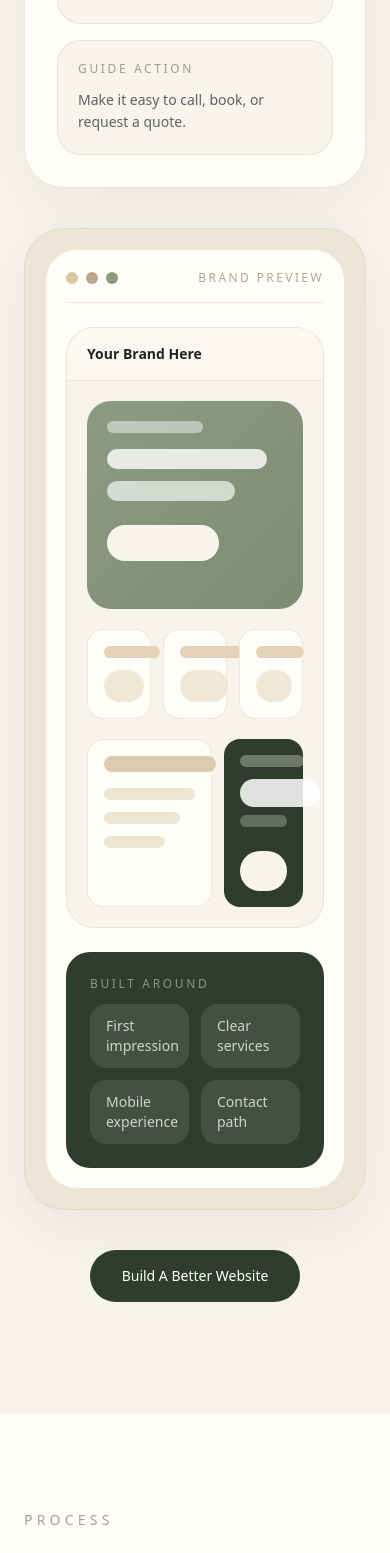
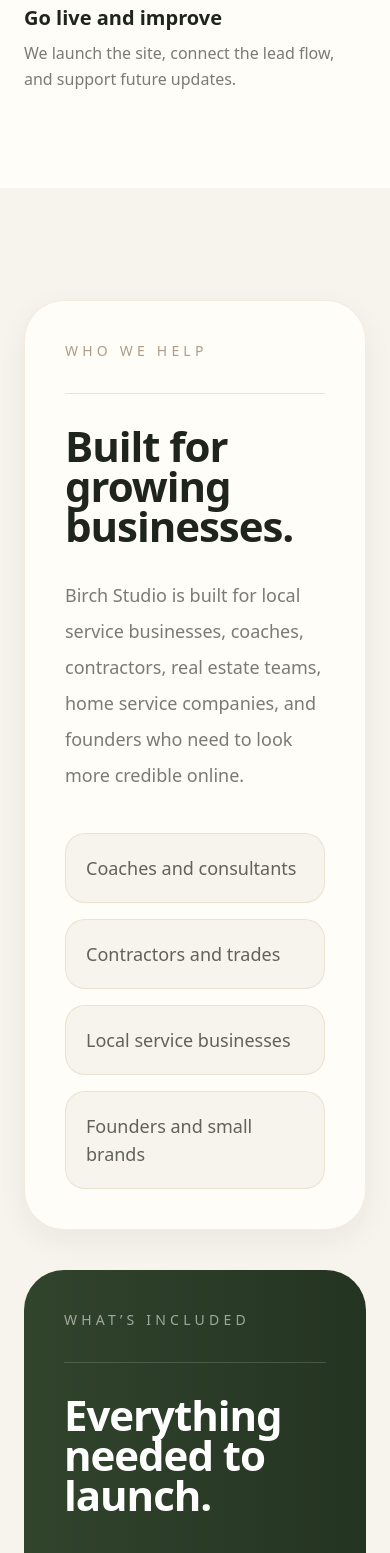
Before and after one commit to myusufabaig/Repository-name-birch-studio-site, a Next.js app: page / in a window 390 px wide. Shown: the part 4181-5734 px from the top of the page. Built offline with nearby package versions, Linux system fonts and the light colour scheme.

Commit message:
Align sections and polish pricing layout

```diff
--- a/src/app/page.tsx
+++ b/src/app/page.tsx
@@ -130,10 +130,6 @@ export default function Home() {
           <div className="hidden md:flex gap-10 text-sm text-[#1F241C]/60">
             <a href="#services" className="hover:text-[#2F3D2C] transition">
               Services
-            </a>
-
-            <a href="#brand" className="hover:text-[#2F3D2C] transition">
-              Brand
             </a>
 
             <a href="#pricing" className="hover:text-[#2F3D2C] transition">
@@ -361,179 +357,6 @@ export default function Home() {
         </div>
       </section>
 
-      {/* BRAND */}
-      <section id="brand" className="py-28 px-6 bg-[#F7F4ED]">
-        <div className="max-w-7xl mx-auto">
-          <div className="mb-14 animate-fade-up">
-            <p className="text-sm tracking-[0.3em] text-[#7A5C3E]/60 mb-4 uppercase">
-              Brand Showcase
-            </p>
-
-            <h2 className="text-4xl md:text-5xl font-semibold max-w-3xl leading-tight">
-              Make the business feel established.
-            </h2>
-
-            <p className="text-lg text-[#1F241C]/60 max-w-2xl mt-6 leading-relaxed">
-              A clean place to show what you do, why it matters, and how
-              customers can reach you.
-            </p>
-          </div>
-
-          <div className="grid lg:grid-cols-[0.85fr_1.15fr] gap-10 items-stretch">
-            {/* LEFT COPY */}
-            <div className="rounded-[2.5rem] border border-[#E2D2B8]/50 bg-[#FFFDF8] p-8 md:p-10 shadow-[0_20px_60px_rgba(47,61,44,0.06)] animate-fade-up-delay-1 transition duration-500 hover:shadow-2xl">
-              <div className="grid gap-4">
-                <div className="rounded-[1.5rem] bg-[#F7F4ED] border border-[#E2D2B8]/50 p-5 transition duration-300 hover:-translate-y-1 hover:shadow-md">
-                  <p className="text-xs tracking-[0.22em] uppercase text-[#7A5C3E]/60 mb-3">
-                    Show the brand
-                  </p>
-
-                  <p className="text-sm text-[#1F241C]/70 leading-relaxed">
-                    Make the business look polished and credible.
-                  </p>
-                </div>
-
-                <div className="rounded-[1.5rem] bg-[#F7F4ED] border border-[#E2D2B8]/50 p-5 transition duration-300 hover:-translate-y-1 hover:shadow-md">
-                  <p className="text-xs tracking-[0.22em] uppercase text-[#7A5C3E]/60 mb-3">
-                    Explain the offer
-                  </p>
-
-                  <p className="text-sm text-[#1F241C]/70 leading-relaxed">
-                    Make services clear without overloading the visitor.
-                  </p>
-                </div>
-
-                <div className="rounded-[1.5rem] bg-[#F7F4ED] border border-[#E2D2B8]/50 p-5 transition duration-300 hover:-translate-y-1 hover:shadow-md">
-                  <p className="text-xs tracking-[0.22em] uppercase text-[#7A5C3E]/60 mb-3">
-                    Guide action
-                  </p>
-
-                  <p className="text-sm text-[#1F241C]/70 leading-relaxed">
-                    Make it easy to call, book, or request a quote.
-                  </p>
-                </div>
-              </div>
-            </div>
-
-            {/* RIGHT BRAND MOCKUP */}
-            <div className="rounded-[2.5rem] bg-[#EDE6D8] border border-[#E2D2B8]/60 p-5 md:p-6 shadow-[0_20px_60px_rgba(47,61,44,0.08)] animate-fade-up-delay-2 transition duration-500 hover:shadow-2xl">
-              <div className="rounded-[2rem] bg-[#FFFDF8] border border-[#E2D2B8]/50 p-5 md:p-6 h-full premium-shimmer">
-                <div className="flex items-center justify-between border-b border-[#E2D2B8]/50 pb-4 mb-6">
-                  <div className="flex items-center gap-2">
-                    <span className="w-3 h-3 rounded-full bg-[#D8C5A4]" />
-                    <span className="w-3 h-3 rounded-full bg-[#B9A98C]" />
-                    <span className="w-3 h-3 rounded-full bg-[#8D9A82]" />
-                  </div>
-
-                  <p className="text-xs tracking-[0.2em] uppercase text-[#7A5C3E]/55">
-                    Brand Preview
-                  </p>
-                </div>
-
-                <div className="rounded-[1.75rem] bg-[#F7F4ED] border border-[#E2D2B8]/50 overflow-hidden">
-                  <div className="flex items-center justify-between px-5 py-4 border-b border-[#E2D2B8]/50 bg-[#FBF8F2]">
-                    <div className="text-sm font-semibold text-[#1F241C]">
-                      Your Brand Here
-                    </div>
-
-                    <div className="hidden sm:flex gap-4 text-xs text-[#1F241C]/55">
-                      <span>Services</span>
-                      <span>Story</span>
-                      <span>Contact</span>
-                    </div>
-                  </div>
-
-                  <div className="p-5">
-                    <div className="rounded-[1.5rem] bg-[#7D8D71] h-52 mb-5 relative overflow-hidden">
-                      <div className="absolute inset-0 bg-[linear-gradient(135deg,rgba(255,255,255,0.12),rgba(255,255,255,0))]" />
-
-                      <div className="absolute left-5 top-5 max-w-[220px]">
-                        <div className="h-3 w-24 rounded-full bg-white/45 mb-4" />
-                        <div className="h-5 w-40 rounded-full bg-white/80 mb-3" />
-                        <div className="h-5 w-32 rounded-full bg-white/65 mb-6" />
-                        <div className="h-9 w-28 rounded-full bg-[#F7F4ED]" />
-                      </div>
-                    </div>
-
-                    <div className="grid grid-cols-3 gap-3 mb-5">
-                      <div className="rounded-2xl bg-[#FFFDF8] border border-[#E2D2B8]/50 p-4 transition duration-300 hover:-translate-y-1">
-                        <div className="h-3 w-14 rounded-full bg-[#E2D2B8] mb-3" />
-                        <div className="h-8 w-10 rounded-full bg-[#F0E7D6]" />
-                      </div>
-
-                      <div className="rounded-2xl bg-[#FFFDF8] border border-[#E2D2B8]/50 p-4 transition duration-300 hover:-translate-y-1">
-                        <div className="h-3 w-16 rounded-full bg-[#E2D2B8] mb-3" />
-                        <div className="h-8 w-12 rounded-full bg-[#F0E7D6]" />
-                      </div>
-
-                      <div className="rounded-2xl bg-[#FFFDF8] border border-[#E2D2B8]/50 p-4 transition duration-300 hover:-translate-y-1">
-                        <div className="h-3 w-12 rounded-full bg-[#E2D2B8] mb-3" />
-                        <div className="h-8 w-9 rounded-full bg-[#F0E7D6]" />
-                      </div>
-                    </div>
-
-                    <div className="grid grid-cols-5 gap-3">
-                      <div className="col-span-3 rounded-2xl bg-[#FFFDF8] border border-[#E2D2B8]/50 p-4">
-                        <div className="h-4 w-28 rounded-full bg-[#DCCBB0] mb-4" />
-
-                        <div className="space-y-3">
-                          <div className="h-3 rounded-full bg-[#EFE5D3] w-full" />
-                          <div className="h-3 rounded-full bg-[#EFE5D3] w-5/6" />
-                          <div className="h-3 rounded-full bg-[#EFE5D3] w-4/6" />
-                        </div>
-                      </div>
-
-                      <div className="col-span-2 rounded-2xl bg-[#2F3D2C] p-4 flex flex-col justify-between transition duration-300 hover:scale-[1.02]">
-                        <div>
-                          <div className="h-3 w-16 rounded-full bg-white/30 mb-3" />
-                          <div className="h-7 w-20 rounded-full bg-white/85 mb-2" />
-                          <div className="h-3 w-full rounded-full bg-white/25" />
-                        </div>
-
-                        <div className="h-10 rounded-full bg-[#F7F4ED] mt-6" />
-                      </div>
-                    </div>
-                  </div>
-                </div>
-
-                <div className="mt-6 rounded-[1.5rem] bg-[#2F3D2C] p-6 text-white">
-                  <p className="text-xs tracking-[0.22em] uppercase text-white/45 mb-3">
-                    Built around
-                  </p>
-
-                  <div className="grid grid-cols-2 gap-3 text-sm text-white/75">
-                    <div className="rounded-2xl bg-white/10 px-4 py-3 transition duration-300 hover:bg-white/15">
-                      First impression
-                    </div>
-
-                    <div className="rounded-2xl bg-white/10 px-4 py-3 transition duration-300 hover:bg-white/15">
-                      Clear services
-                    </div>
-
-                    <div className="rounded-2xl bg-white/10 px-4 py-3 transition duration-300 hover:bg-white/15">
-                      Mobile experience
-                    </div>
-
-                    <div className="rounded-2xl bg-white/10 px-4 py-3 transition duration-300 hover:bg-white/15">
-                      Contact path
-                    </div>
-                  </div>
-                </div>
-              </div>
-            </div>
-          </div>
-
-          <div className="mt-10 flex justify-center animate-fade-up-delay-3">
-            <a
-              href="#contact"
-              className="inline-flex items-center justify-center rounded-full bg-[#2F3D2C] px-8 py-4 text-sm text-white transition duration-300 hover:-translate-y-0.5 hover:scale-[1.02] hover:bg-[#1F241C] hover:shadow-xl"
-            >
-              Build A Better Website
-            </a>
-          </div>
-        </div>
-      </section>
-
       {/* PROCESS */}
       <section id="process" className="py-24 px-6 bg-[#FFFDF8]">
         <div className="max-w-7xl mx-auto grid md:grid-cols-2 gap-16">
@@ -596,80 +419,84 @@ export default function Home() {
         </div>
       </section>
 
-      {/* WHO WE HELP + WHAT'S INCLUDED */}
-      <section className="py-24 px-6 bg-[#F7F4ED]">
-        <div className="max-w-7xl mx-auto grid lg:grid-cols-2 gap-10">
-          <div className="rounded-[2.5rem] bg-[#FFFDF8] border border-[#E2D2B8]/50 p-8 md:p-10 animate-fade-up transition duration-500 hover:shadow-xl">
-            <p className="text-sm tracking-[0.3em] text-[#7A5C3E]/60 mb-4 uppercase">
+      {/* WHO WE HELP / WHAT'S INCLUDED */}
+      <section className="py-28 px-6 bg-[#F7F4ED]">
+        <div className="max-w-7xl mx-auto grid xl:grid-cols-2 gap-10 items-stretch">
+          <div className="rounded-[2.5rem] bg-[#FFFDF8] border border-[#E2D2B8]/40 shadow-[0_10px_30px_rgba(31,36,28,0.06)] p-10 md:p-12 h-full min-h-[620px] flex flex-col animate-fade-up transition duration-500 hover:shadow-xl">
+            <p className="text-sm tracking-[0.3em] text-[#7A5C3E]/60 mb-8 uppercase">
               Who We Help
             </p>
 
-            <h2 className="text-4xl md:text-5xl font-semibold leading-tight mb-6">
+            <div className="h-px w-full bg-[#E2D2B8]/60 mb-8" />
+
+            <h2 className="text-[42px] md:text-[52px] xl:text-[58px] leading-[0.95] tracking-tight font-semibold mb-8">
               Built for growing businesses.
             </h2>
 
-            <p className="text-[#1F241C]/65 leading-relaxed mb-8">
+            <p className="text-[#1F241C]/60 text-lg leading-9 max-w-2xl mb-10">
               Birch Studio is built for local service businesses, coaches,
               contractors, real estate teams, home service companies, and
               founders who need to look more credible online.
             </p>
 
-            <div className="grid sm:grid-cols-2 gap-3">
-              <div className="rounded-2xl bg-[#F7F4ED] border border-[#E2D2B8]/50 px-4 py-3 text-sm text-[#1F241C]/70">
+            <div className="grid sm:grid-cols-2 gap-4 mt-auto">
+              <div className="rounded-[1.25rem] border border-[#E2D2B8]/50 bg-[#F7F4ED] px-5 py-5 text-[#1F241C]/70 text-lg transition duration-300 hover:-translate-y-1 hover:shadow-md hover:bg-[#FFFDF8]">
                 Coaches and consultants
               </div>
 
-              <div className="rounded-2xl bg-[#F7F4ED] border border-[#E2D2B8]/50 px-4 py-3 text-sm text-[#1F241C]/70">
+              <div className="rounded-[1.25rem] border border-[#E2D2B8]/50 bg-[#F7F4ED] px-5 py-5 text-[#1F241C]/70 text-lg transition duration-300 hover:-translate-y-1 hover:shadow-md hover:bg-[#FFFDF8]">
                 Contractors and trades
               </div>
 
-              <div className="rounded-2xl bg-[#F7F4ED] border border-[#E2D2B8]/50 px-4 py-3 text-sm text-[#1F241C]/70">
+              <div className="rounded-[1.25rem] border border-[#E2D2B8]/50 bg-[#F7F4ED] px-5 py-5 text-[#1F241C]/70 text-lg transition duration-300 hover:-translate-y-1 hover:shadow-md hover:bg-[#FFFDF8]">
                 Local service businesses
               </div>
 
-              <div className="rounded-2xl bg-[#F7F4ED] border border-[#E2D2B8]/50 px-4 py-3 text-sm text-[#1F241C]/70">
+              <div className="rounded-[1.25rem] border border-[#E2D2B8]/50 bg-[#F7F4ED] px-5 py-5 text-[#1F241C]/70 text-lg transition duration-300 hover:-translate-y-1 hover:shadow-md hover:bg-[#FFFDF8]">
                 Founders and small brands
               </div>
             </div>
           </div>
 
-          <div className="rounded-[2.5rem] bg-[#2F3D2C] text-white p-8 md:p-10 animate-fade-up-delay-1 transition duration-500 hover:shadow-xl">
-            <p className="text-sm tracking-[0.3em] text-white/40 mb-4 uppercase">
+          <div className="rounded-[2.5rem] bg-gradient-to-r from-[#31442C] to-[#243422] text-white p-10 md:p-12 h-full min-h-[620px] flex flex-col animate-fade-up-delay-1 transition duration-500 hover:shadow-xl">
+            <p className="text-sm tracking-[0.3em] text-white/55 mb-8 uppercase">
               What’s Included
             </p>
 
-            <h2 className="text-4xl md:text-5xl font-semibold leading-tight mb-6">
+            <div className="h-px w-full bg-white/15 mb-8" />
+
+            <h2 className="text-[42px] md:text-[52px] xl:text-[58px] leading-[0.95] tracking-tight font-semibold mb-8 text-white">
               Everything needed to launch.
             </h2>
 
-            <p className="text-white/65 leading-relaxed mb-8">
+            <p className="text-white/75 text-lg leading-9 max-w-2xl mb-10">
               Every build is designed to give your business a stronger first
               impression, a clearer offer, and a working path for customer
               inquiries.
             </p>
 
-            <div className="grid sm:grid-cols-2 gap-3">
-              <div className="rounded-2xl bg-white/10 px-4 py-3 text-sm text-white/75">
+            <div className="grid sm:grid-cols-2 gap-4 mt-auto">
+              <div className="rounded-[1.25rem] bg-white/10 border border-white/5 px-5 py-5 text-white/90 text-lg transition duration-300 hover:-translate-y-1 hover:bg-white/15">
                 Custom homepage
               </div>
 
-              <div className="rounded-2xl bg-white/10 px-4 py-3 text-sm text-white/75">
+              <div className="rounded-[1.25rem] bg-white/10 border border-white/5 px-5 py-5 text-white/90 text-lg transition duration-300 hover:-translate-y-1 hover:bg-white/15">
                 Mobile responsive design
               </div>
 
-              <div className="rounded-2xl bg-white/10 px-4 py-3 text-sm text-white/75">
+              <div className="rounded-[1.25rem] bg-white/10 border border-white/5 px-5 py-5 text-white/90 text-lg transition duration-300 hover:-translate-y-1 hover:bg-white/15">
                 Contact form to inbox
               </div>
 
-              <div className="rounded-2xl bg-white/10 px-4 py-3 text-sm text-white/75">
+              <div className="rounded-[1.25rem] bg-white/10 border border-white/5 px-5 py-5 text-white/90 text-lg transition duration-300 hover:-translate-y-1 hover:bg-white/15">
                 Basic SEO setup
               </div>
 
-              <div className="rounded-2xl bg-white/10 px-4 py-3 text-sm text-white/75">
+              <div className="rounded-[1.25rem] bg-white/10 border border-white/5 px-5 py-5 text-white/90 text-lg transition duration-300 hover:-translate-y-1 hover:bg-white/15">
                 Launch support
               </div>
 
-              <div className="rounded-2xl bg-white/10 px-4 py-3 text-sm text-white/75">
+              <div className="rounded-[1.25rem] bg-white/10 border border-white/5 px-5 py-5 text-white/90 text-lg transition duration-300 hover:-translate-y-1 hover:bg-white/15">
                 Post-launch edits available
               </div>
             </div>
@@ -678,115 +505,127 @@ export default function Home() {
       </section>
 
       {/* PRICING */}
-      <section id="pricing" className="py-24 px-6">
-        <div className="max-w-7xl mx-auto mb-16 animate-fade-up">
+      <section id="pricing" className="py-28 px-6 bg-[#FFFDF8]">
+        <div className="max-w-7xl mx-auto mb-20 animate-fade-up">
           <p className="text-sm tracking-[0.3em] text-[#7A5C3E]/60 mb-4 uppercase">
             Pricing
           </p>
 
-          <h2 className="text-4xl md:text-5xl font-semibold">
+          <h2 className="text-4xl md:text-5xl font-semibold tracking-tight">
             Simple packages.
           </h2>
         </div>
 
-        <div className="grid md:grid-cols-3 gap-6 max-w-7xl mx-auto">
-          <div className="rounded-[2rem] bg-[#F7F4ED] border border-[#E2D2B8]/40 p-8 transition duration-300 hover:-translate-y-2 hover:shadow-xl animate-fade-up">
-            <p className="text-xs tracking-[0.25em] uppercase text-[#7A5C3E]/60 mb-4">
+        <div className="grid md:grid-cols-3 gap-6 max-w-7xl mx-auto items-stretch">
+          <div className="rounded-[2rem] bg-[#F7F4ED] border border-[#E2D2B8]/40 p-8 h-full flex flex-col transition duration-300 hover:-translate-y-2 hover:shadow-xl animate-fade-up">
+            <p className="text-sm tracking-[0.25em] text-[#7A5C3E]/60 mb-8 uppercase">
               Best for simple launches
             </p>
 
-            <h3 className="text-xl font-semibold mb-4">
+            <h3 className="text-2xl font-semibold mb-4">
               Starter
             </h3>
 
-            <p className="text-4xl font-semibold mb-4">
+            <p className="text-5xl font-semibold mb-6">
               $500
             </p>
 
-            <p className="text-[#1F241C]/60 mb-6 leading-relaxed">
+            <div className="h-px w-full bg-[#E2D2B8]/60 mb-6" />
+
+            <p className="text-[#1F241C]/60 mb-8 leading-8">
               A clean one-page site for a simple business presence.
             </p>
 
-            <ul className="space-y-2 text-sm text-[#1F241C]/60 mb-8">
+            <ul className="space-y-3 text-[#1F241C]/60 mb-10">
               <li>• One-page website</li>
               <li>• Mobile responsive</li>
               <li>• Basic contact section</li>
             </ul>
 
+            <div className="mt-auto">
               <a
                 href="#contact"
-              className="border border-[#7A5C3E]/40 text-[#7A5C3E] px-6 py-3 rounded-full w-full block text-center transition duration-300 hover:-translate-y-0.5 hover:bg-[#E2D2B8]/30"
+                className="w-full block border border-[#CDB99A] text-[#7A5C3E] px-6 py-4 rounded-full text-lg text-center transition hover:bg-[#EDE4D5]"
               >
-              Start
+                Start Project
               </a>
             </div>
+          </div>
 
-          <div className="rounded-[2rem] bg-[#2F3D2C] text-white p-8 transition duration-300 hover:-translate-y-2 hover:shadow-xl animate-fade-up-delay-1">
-            <p className="text-xs tracking-[0.3em] text-white/50 mb-4">
-              MOST POPULAR
+          <div className="rounded-[2rem] bg-gradient-to-r from-[#31442C] to-[#243422] text-white p-8 h-full flex flex-col transition duration-300 hover:-translate-y-2 hover:shadow-xl animate-fade-up-delay-1">
+            <p className="text-sm tracking-[0.25em] text-white/60 mb-6 uppercase">
+              Most popular
             </p>
 
-            <p className="text-xs tracking-[0.25em] uppercase text-white/45 mb-4">
+            <p className="text-sm tracking-[0.25em] text-white/60 mb-8 uppercase">
               Best for service businesses
             </p>
 
-            <h3 className="text-xl font-semibold mb-4">
+            <h3 className="text-2xl font-semibold mb-4">
               Business
             </h3>
 
-            <p className="text-4xl font-semibold mb-4">
+            <p className="text-5xl font-semibold mb-6">
               $1,500
             </p>
 
-            <p className="text-white/65 mb-6 leading-relaxed">
+            <div className="h-px w-full bg-white/15 mb-6" />
+
+            <p className="text-white/75 mb-8 leading-8">
               A custom website built to show the brand and capture leads.
             </p>
 
-            <ul className="space-y-2 text-sm text-white/70 mb-8">
+            <ul className="space-y-3 text-white/85 mb-10">
               <li>• Multi-section site</li>
               <li>• Custom design direction</li>
               <li>• SEO-ready structure</li>
               <li>• Launch support</li>
             </ul>
 
+            <div className="mt-auto">
               <a
                 href="#contact"
-              className="bg-[#F7F4ED] text-[#2F3D2C] px-6 py-3 rounded-full w-full block text-center transition duration-300 hover:-translate-y-0.5 hover:bg-white"
+                className="w-full block bg-[#F7F4ED] text-[#2F3D2C] px-6 py-4 rounded-full text-lg text-center transition hover:bg-white"
               >
-              Start
+                Start Project
               </a>
             </div>
+          </div>
 
-          <div className="rounded-[2rem] bg-[#F7F4ED] border border-[#E2D2B8]/40 p-8 transition duration-300 hover:-translate-y-2 hover:shadow-xl animate-fade-up-delay-2">
-            <p className="text-xs tracking-[0.25em] uppercase text-[#7A5C3E]/60 mb-4">
+          <div className="rounded-[2rem] bg-[#F7F4ED] border border-[#E2D2B8]/40 p-8 h-full flex flex-col transition duration-300 hover:-translate-y-2 hover:shadow-xl animate-fade-up-delay-2">
+            <p className="text-sm tracking-[0.25em] text-[#7A5C3E]/60 mb-8 uppercase">
               Best for custom brands
             </p>
 
-            <h3 className="text-xl font-semibold mb-4">
+            <h3 className="text-2xl font-semibold mb-4">
               Premium
             </h3>
 
-            <p className="text-4xl font-semibold mb-4">
+            <p className="text-5xl font-semibold mb-6">
               $3,000+
             </p>
 
-            <p className="text-[#1F241C]/60 mb-6 leading-relaxed">
+            <div className="h-px w-full bg-[#E2D2B8]/60 mb-6" />
+
+            <p className="text-[#1F241C]/60 mb-8 leading-8">
               A deeper build with stronger content and custom direction.
             </p>
 
-            <ul className="space-y-2 text-sm text-[#1F241C]/60 mb-8">
+            <ul className="space-y-3 text-[#1F241C]/60 mb-10">
               <li>• Custom features</li>
               <li>• Branding refinement</li>
               <li>• Priority delivery</li>
               <li>• Ongoing support</li>
             </ul>
 
+            <div className="mt-auto">
               <a
                 href="#contact"
-              className="border border-[#7A5C3E]/40 text-[#7A5C3E] px-6 py-3 rounded-full w-full block text-center transition duration-300 hover:-translate-y-0.5 hover:bg-[#E2D2B8]/30"
+                className="w-full block border border-[#CDB99A] text-[#7A5C3E] px-6 py-4 rounded-full text-lg text-center transition hover:bg-[#EDE4D5]"
               >
-              Start
+                Start Project
               </a>
+            </div>
           </div>
         </div>
       </section>
@@ -899,10 +738,10 @@ export default function Home() {
             </a>
 
             <a
-              href="#brand"
+              href="#pricing"
               className="text-white/40 hover:text-white text-sm transition"
             >
-              Brand
+              Pricing
             </a>
 
             <a
```
Lines whose indentation alone changed are shown as unchanged.
